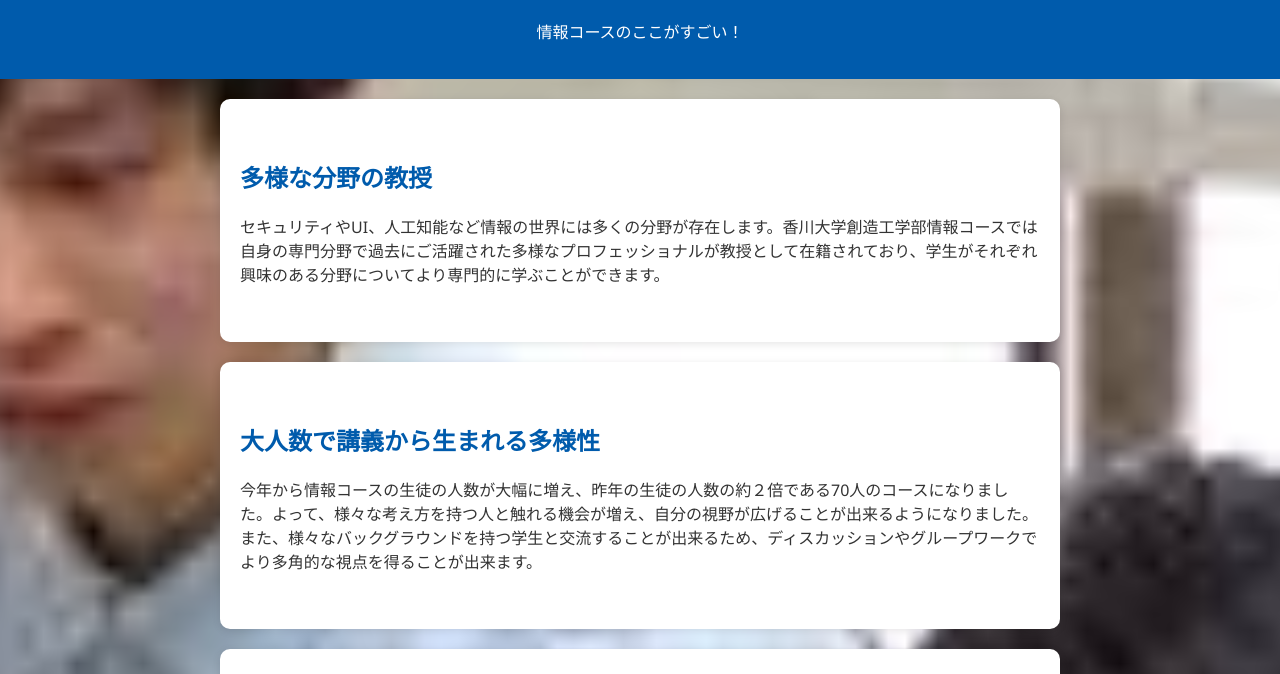
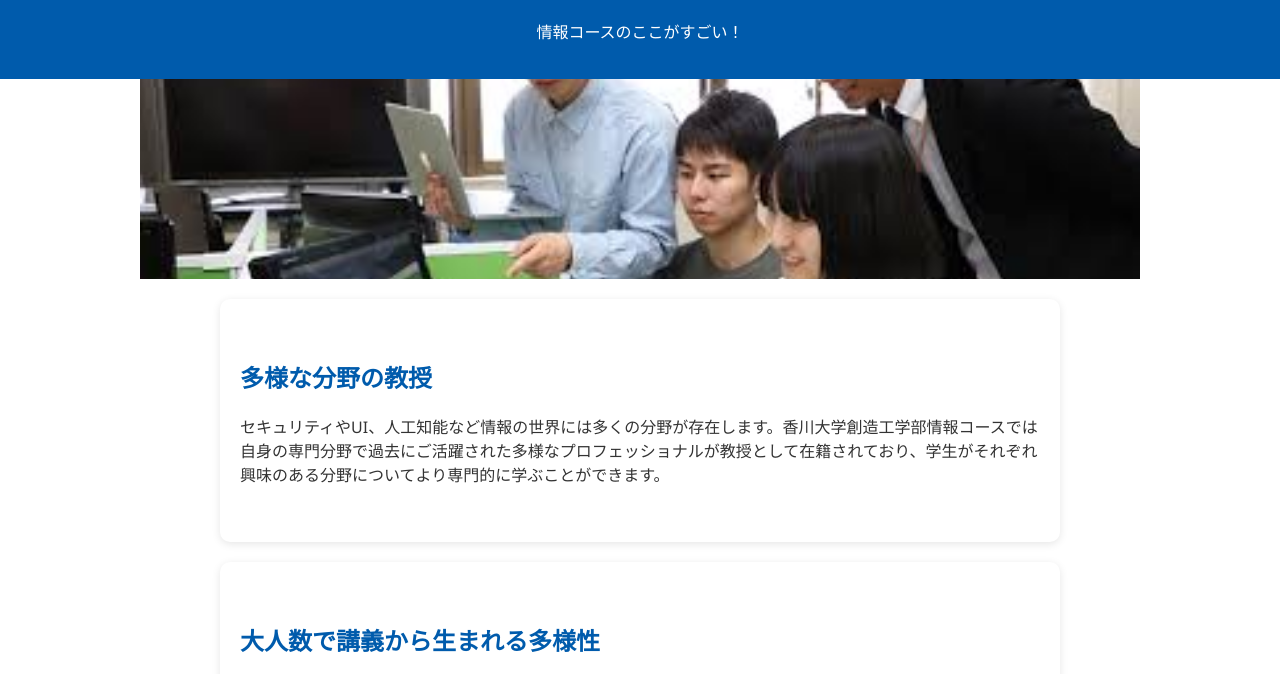
Before and after one commit to yuuki-2029/zyouhou_appeal, a plain HTML site: page index.html in a window 1280 px wide. Shown: the part 90-764 px from the top of the page. Drawn offline with Linux system fonts and the light colour scheme.

Commit message:
変更20

```diff
--- a/index.html
+++ b/index.html
@@ -40,6 +40,27 @@
                 color: #777;
             }
             h6{color: #005bac;}
+             #slideshow-container {
+                position: relative;
+                width: 100%;
+                max-width: 1000px;
+                height: 200px;
+                margin: auto;
+                overflow: hidden;
+            }
+
+            #slideshow-container img {
+                position: absolute;
+                width: 100%;
+                height: 100%;
+                object-fit: cover;
+                opacity: 0;
+                transition: opacity 1s ease-in-out;
+            }
+
+            #slideshow-container img.active {
+                opacity: 1;
+            }
         </style>
     </head>
     <body>
@@ -47,6 +68,10 @@
             <h1>香川大学創造工学部　情報コース</h1>
             <p>情報コースのここがすごい！</p>
         </header>
+        <div id="slideshow-container">
+                    <img src="img1.jpg" class="active">
+                    <img src="img2.jpg">
+                    <img src="img3.jpg"> ;</div>
         <section>
             <h2>多様な分野の教授</h2>
             <p>セキュリティやUI、人工知能など情報の世界には多くの分野が存在します。香川大学創造工学部情報コースでは自身の専門分野で過去にご活躍された多様なプロフェッショナルが教授として在籍されており、学生がそれぞれ興味のある分野についてより専門的に学ぶことができます。</p>
@@ -87,30 +112,25 @@
         <section>
             <h2>みんなも香川大学情報コースに行こう！！</h2>
         </section>
-        <script>
-            const images = [
-                                'img1.jpg',
-                                'img2.jpg',
-                                'img3.jpg'
-            ];
+       <script>
+            const images = document.querySelectorAll("#slideshow-container img");
             let current = 0;
-            function setBackground(image) {
-                document.body.style.backgroundImage = `url('${image}')`;
-                document.body.style.backgroundSize = 'cover';
-                document.body.style.backgroundPosition = 'center';
-                document.body.style.transition = 'background-image 1s ease-in-out';
-            }
 
+            images.forEach((img, index) => {
+                           img.classList.remove("active");
+                          });
+            images[current].classList.add("active");
 
-                    setBackground(images[current]);
-                    setInterval(() => {
-                    current = (current + 1) % images.length;
-                    setBackground(images[current]);
-                    }, 3000);
+                   setInterval(() => {
+            images[current].classList.remove("active");
+                            current = (current + 1) % images.length;
+            images[current].classList.add("active");
+                                     }, 3000);
         </script>
     </body>
     <footer>
      <h6>参考文献</h6>
-            <p>香川大学創造工学部　http://www.kagawa-u.ac.jp/kagawa-u_ead/</p>
+            <p>香川大学創造工学部</p>
+            <a href="https://www.kagawa-u.ac.jp/kagawa-u_ead/course/security/">https://www.kagawa-u.ac.jp/kagawa-u_ead/course/security/</a>
         </footer>
 </html>
```
